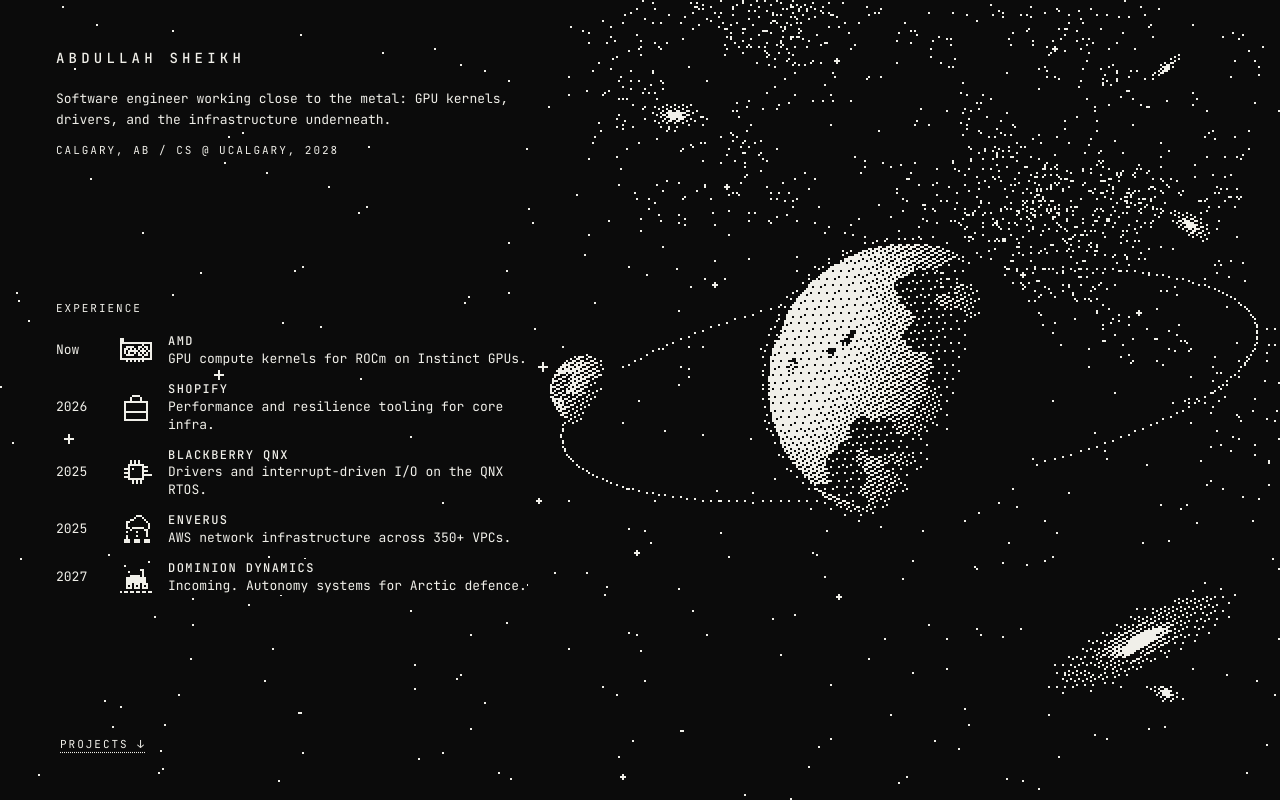
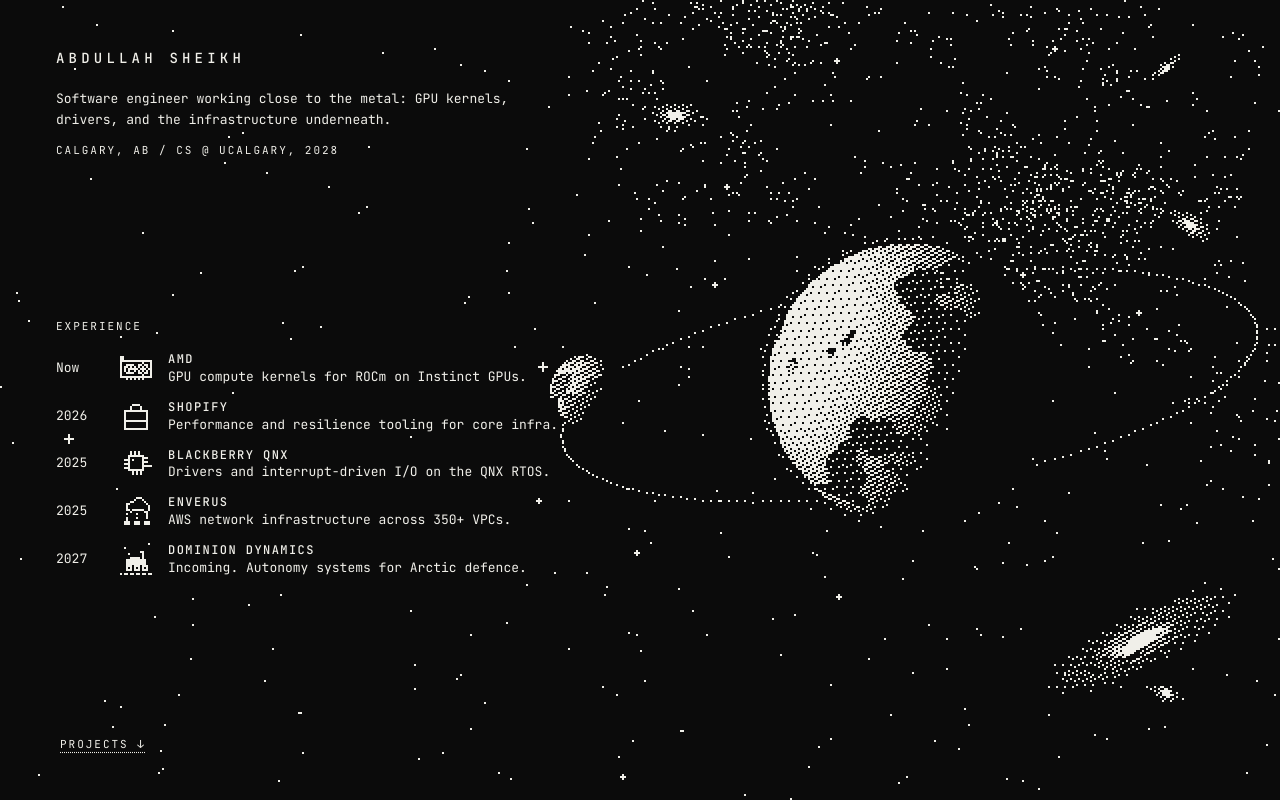
Before and after one commit to Abuudiii/portfolio_, a React (Vite) app: page / in a window 1280 px wide. Shown: the top 800 px of the page. Built offline with nearby package versions, Linux system fonts and the light colour scheme.

Commit message:
Uniform experience row height

```diff
--- a/src/App.tsx
+++ b/src/App.tsx
@@ -57,7 +57,8 @@
           </p>
         </header>
 
-        <section aria-labelledby="experience" className="max-w-[30rem]">
+        {/* Wide enough that every summary stays on one line, so all rows share one height. */}
+        <section aria-labelledby="experience" className="max-w-[34rem]">
           <h2 id="experience" className="label mb-4">
             Experience
           </h2>
```
